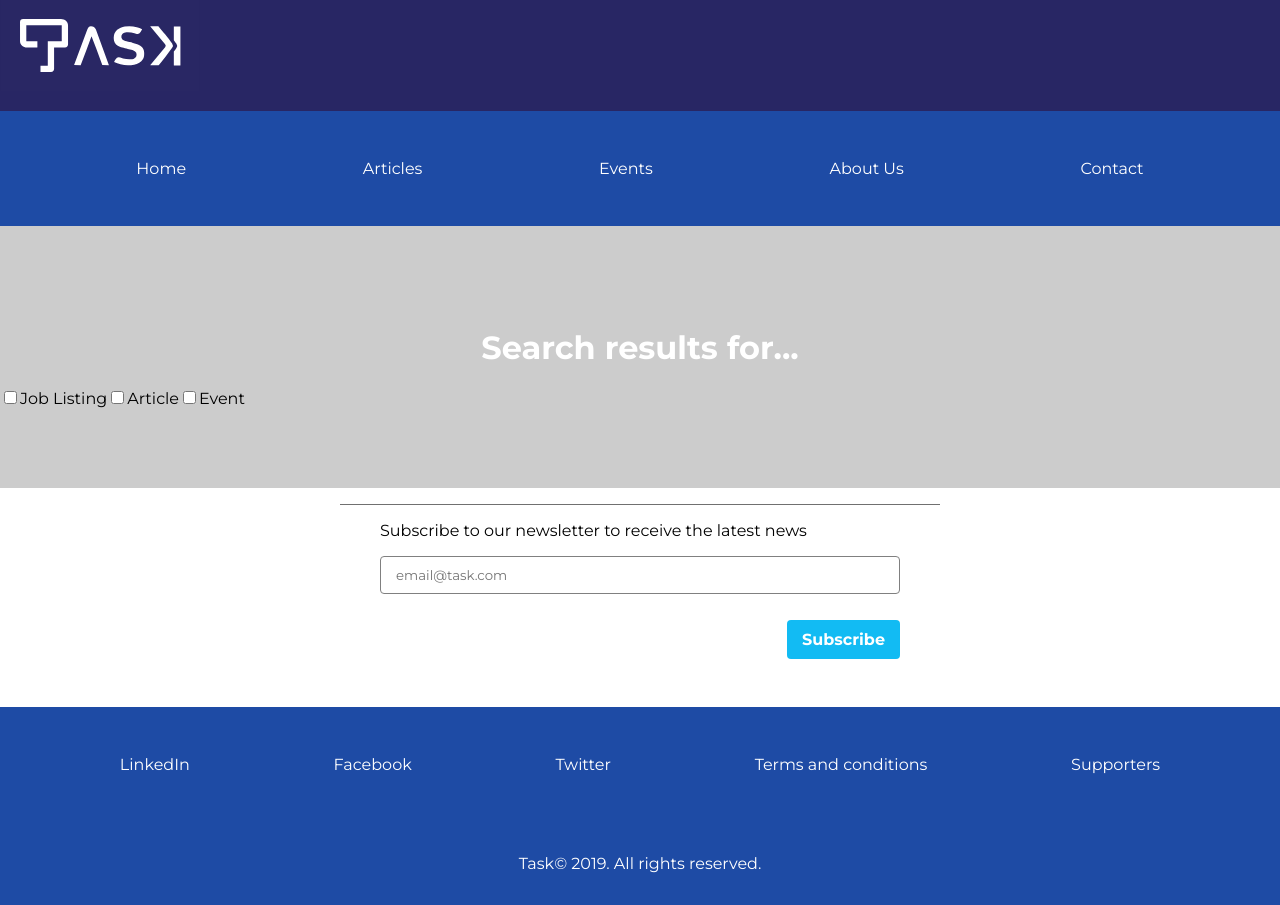
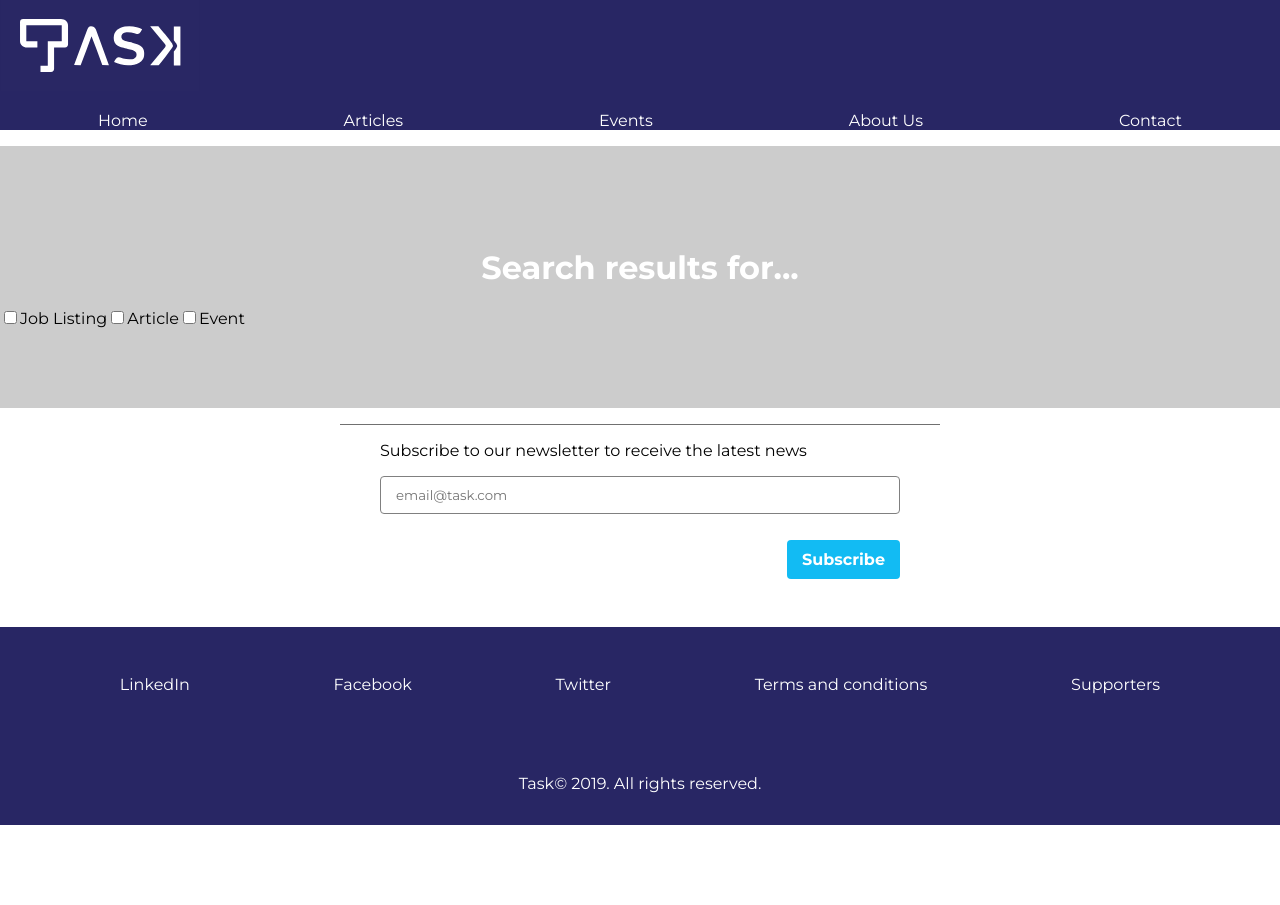
Before and after one commit to Sunnysit/t-ask, a React (Create React App) app: page /search in a window 1280 px wide. After the commit the page ends 825 px from the top, so only its background shows below. Built offline with nearby package versions, Linux system fonts and the light colour scheme.

Commit message:
updating footer

```diff
--- a/src/scss/Footer.scss
+++ b/src/scss/Footer.scss
@@ -55,12 +55,12 @@
 
 }
 .copyright-container{
-    background-color: #1E4BA5;
+    background-color: #282664;
     padding:2rem;
 }
 
-.navigation{
-    background-color: #1E4BA5;
+footer .navigation{
+    background-color: #282664;
     padding:3rem;
     margin-bottom:0;
 }
```
